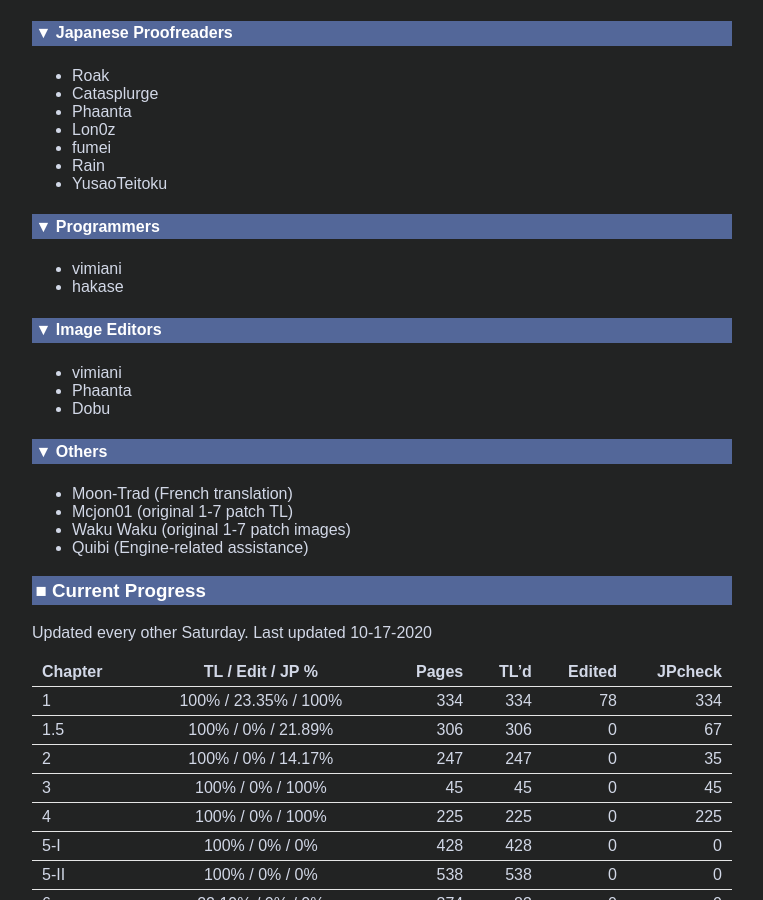
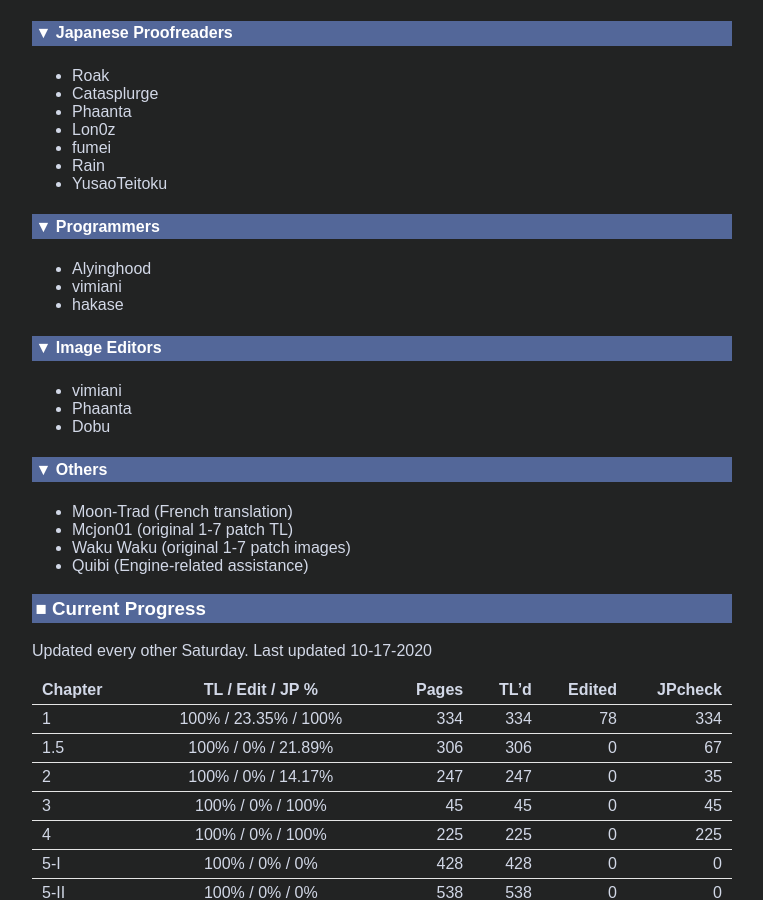
Before and after one commit to Hollow-Moon/Hollow-Moon.github.io, a Jekyll site: the page built from wohn-tl/index.md, in a window 1280 px wide and 900 px high, scrolled down 2505 px. Shown: the whole window, without its empty margins (258-1021 px from the left). Built offline with Jekyll 4.4.1, drawn with Linux system fonts in a browser that asks for light colours.

Commit message:
Improve docs

```diff
--- a/wohn-tl/index.md
+++ b/wohn-tl/index.md
@@ -71,6 +71,7 @@ Link is here: [Google Drive](https://drive.google.com/file/d/1MACYFN9tUWD6Pxpw4Z
 * YusaoTeitoku
 
 #### Programmers
+* Alyinghood
 * vimiani
 * hakase
 
```
